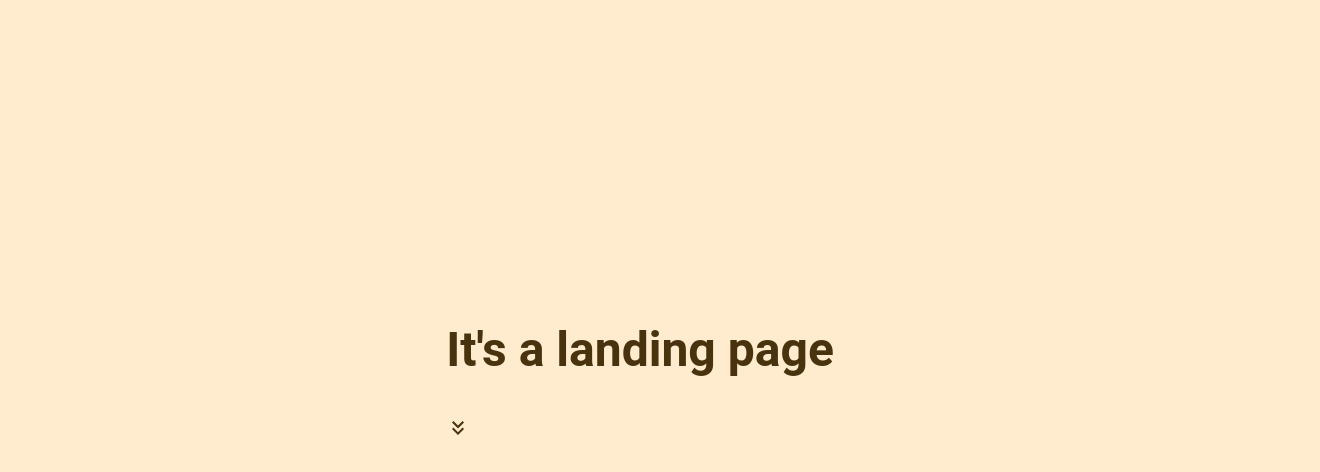
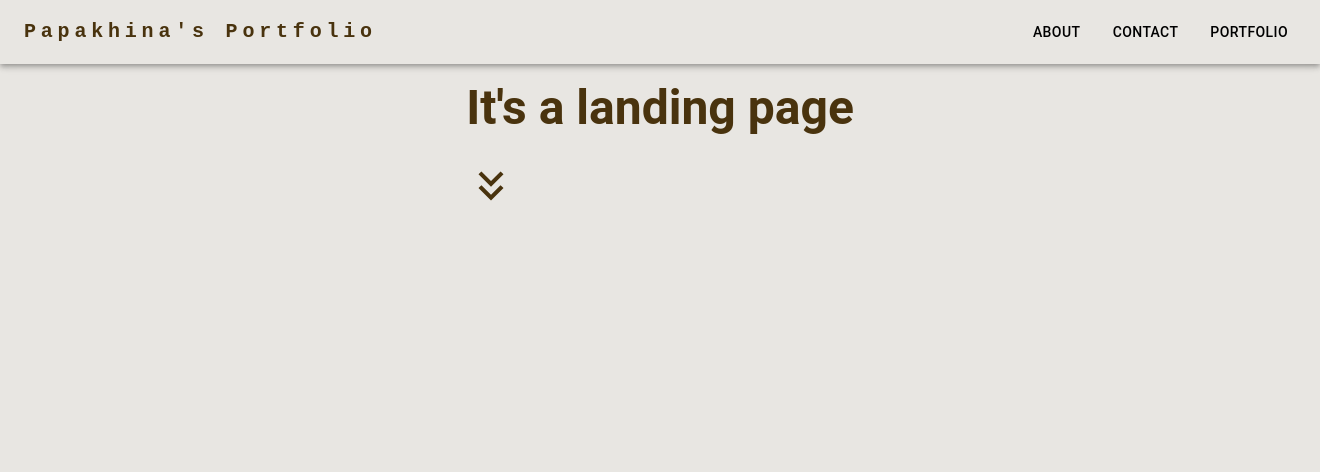
Before and after one commit to PapakhinaIrina/My-portfolio, a React (Create React App) app in the folder my-portfolio/: page / in a window 1280 px wide. Shown: the top 472 px of the page, 1320 px wide, since content can reach past the window. Built offline with nearby package versions, Linux system fonts and the light colour scheme.

Commit message:
fix styles

```diff
--- a/my-portfolio/public/index.html
+++ b/my-portfolio/public/index.html
@@ -13,6 +13,7 @@
     <title>React App</title>
   </head>
   <body>
+    <noscript>You need to enable JavaScript to run this app.</noscript>
     <div id="root"></div>
   </body>
 </html>
--- a/my-portfolio/src/App.css
+++ /dev/null
@@ -1,6 +0,0 @@
-.app {
-  display: flex;
-  flex-direction: column;
-  justify-content: center;
-  align-items: center;
-}
--- a/my-portfolio/src/App.js
+++ b/my-portfolio/src/App.js
@@ -2,20 +2,13 @@ import React from "react"
 import AppRouter from "./AppRouter"
 import { Layout } from "../src/app/Layout"
 
-import './App.css';
-
 function App() {
   return (
     <>
-    <AppRouter>
-      <Layout />
-    </AppRouter>
-
+      <Layout>
+        <AppRouter />
+      </Layout>
     </>
-
-  // <Layout>
-  //   <AppRouter />
-  // </Layout>
   );
 }
 
--- a/my-portfolio/src/index.css
+++ b/my-portfolio/src/index.css
@@ -1,8 +1,67 @@
-body {
-  background-color: #ffffea;
+#root {
+  font-weight: 400;
+  min-height: 100vh;
+  color-scheme: light dark;
+  background-color: #e8e6e2;
+
+  font-synthesis: none;
+  text-rendering: optimizeLegibility;
+  -webkit-font-smoothing: antialiased;
+  -moz-osx-font-smoothing: grayscale;
+  -webkit-text-size-adjust: 100%;
 }
 
-code {
-  font-family: source-code-pro, Menlo, Monaco, Consolas, 'Courier New',
-    monospace;
+a {
+  font-weight: 500;
+  color: rgb(73, 79, 79);
+  text-decoration: inherit;
 }
+a:hover {
+  color: #f7cb07;
+}
+
+body {
+  margin: 0;
+  padding: 0;
+  display: flex;
+  place-items: center;
+  min-width: 320px;
+  min-height: 100vh;
+}
+
+h1 {
+  font-size: 3.2em;
+  line-height: 1.1;
+}
+
+button {
+  border-radius: 8px;
+  border: 1px solid transparent;
+  padding: 0.6em 1.2em;
+  font-size: 1em;
+  font-weight: 500;
+  font-family: inherit;
+  background-color: #1a1a1a;
+  cursor: pointer;
+  transition: border-color 0.25s;
+}
+button:hover {
+  border-color: rgb(73, 79, 79);;
+}
+button:focus,
+button:focus-visible {
+  outline: 4px auto -webkit-focus-ring-color;
+}
+
+@media (prefers-color-scheme: light) {
+  :root {
+    color: #213547;
+    background-color: #ffffff;
+  }
+  a:hover {
+    color: #ffb107;
+  }
+  button {
+    background-color: #f9f9f9;
+  }
+}
--- a/my-portfolio/src/pages/Landing/Landing.js
+++ b/my-portfolio/src/pages/Landing/Landing.js
@@ -1,19 +1,20 @@
-import { Container, Box, Typography } from "@mui/material"
-import { headerHeight } from '../../shared/utils/constants/componentSize'
-import KeyboardDoubleArrowDownIcon from '@mui/icons-material/KeyboardDoubleArrowDown';
-
+import { Container, Typography } from "@mui/material"
+import { headerHeight } from "../../shared/utils/constants/componentSize"
+import { doubleSpacingMargin } from "../../shared/utils/constants/margin"
+import KeyboardDoubleArrowDownIcon from "@mui/icons-material/KeyboardDoubleArrowDown"
 
 const Landing = () => {
   return (
   <Container>
     <Container
       sx={{
-        height: `calc(100vh - ${headerHeight})`,
+        alignItems: 'center',
         display: 'grid',
         flexDirection: 'column',
-        alignItems: 'center',
+        gridTemplateRows: "1fr 100px",
+        height: `calc(100vh - ${headerHeight})`,
         justifyContent: 'center',
-        gridTemplateRows: "1fr 100px"
+        paddingTop: doubleSpacingMargin
       }}>
         <Typography
           variant="h3"
@@ -23,18 +24,10 @@ const Landing = () => {
           }}>
             It's a landing page
         </Typography>
-      {/* <Box>
+          <KeyboardDoubleArrowDownIcon
           sx={{
-            width: 50,
-            height: 50,
-            borderRadius: '50%',
-            backgroundColor: 'brown',
-            display: 'flex',
-            justifyContent: 'center',
-            alignItems: 'center',
-          }} */}
-          <KeyboardDoubleArrowDownIcon/>
-      {/* </Box> */}
+            fontSize: '50px',
+          }}/>
     </Container>
   </Container>
   )
```
Also changed, not shown: my-portfolio/src/AppRouter.js (+7 -13 lines), my-portfolio/src/components/Main/Main.js (deleted, +0 -23 lines), my-portfolio/src/components/Portfolio/style.css (deleted, +0 -16 lines), my-portfolio/src/index.js (+5 -4 lines), my-portfolio/src/components/Main/style.css (added), 1 other file (tests, documents, lock files or other folders).
